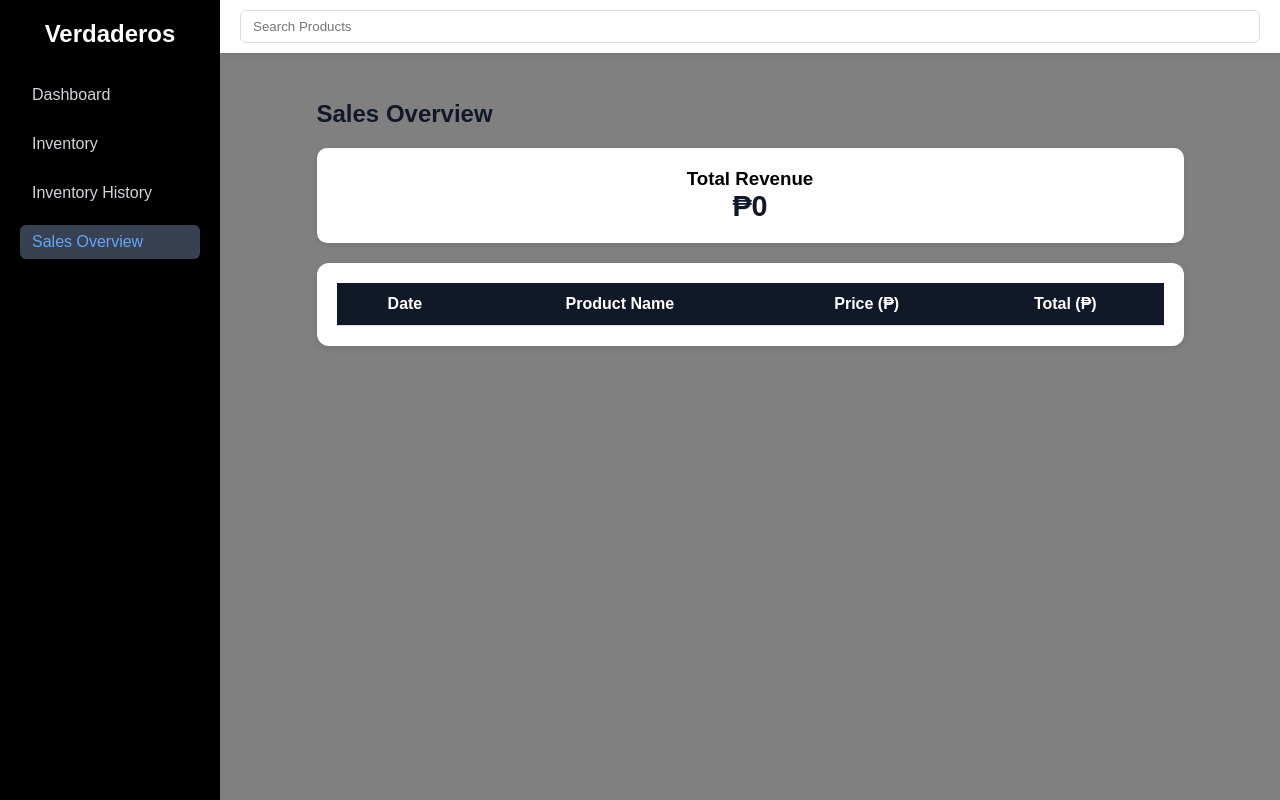
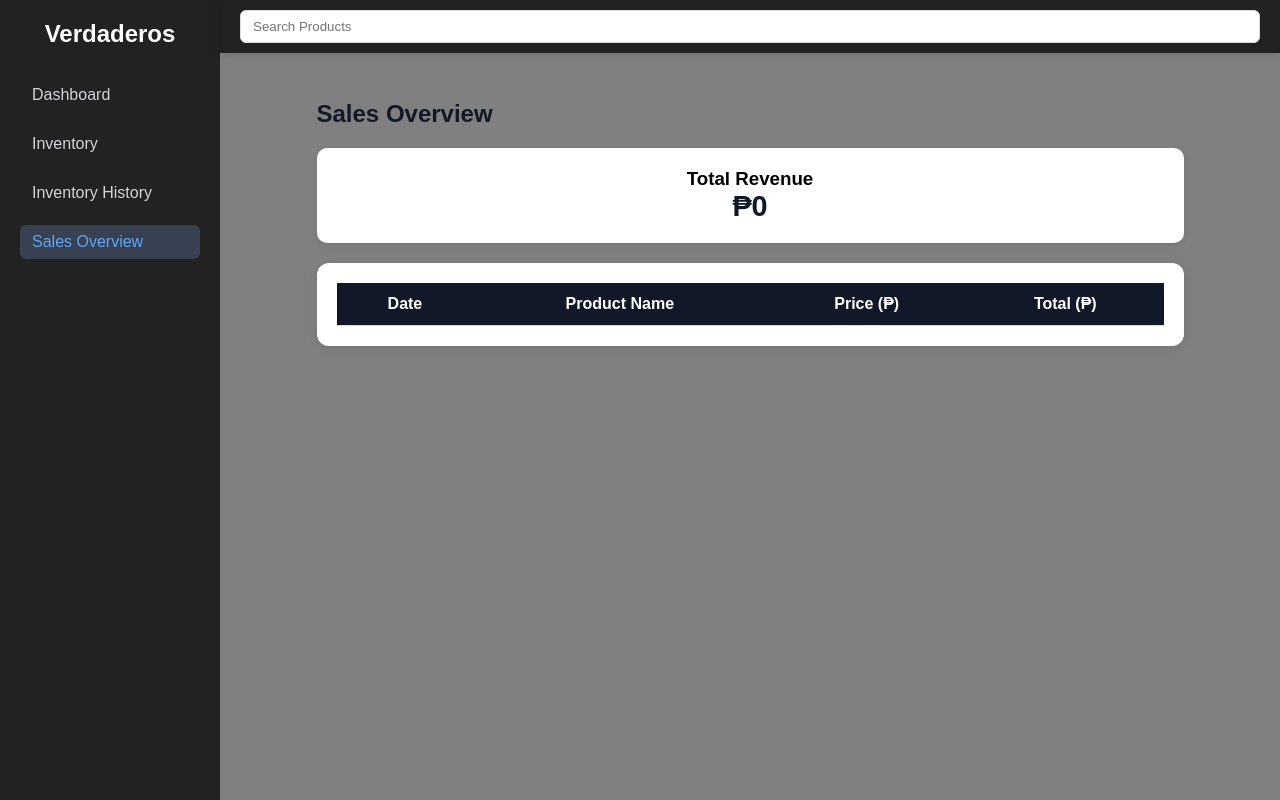
Before and after one commit to johnlloydtrinidad08-glitch/STOCKZ, a plain HTML site: page StockZ/sales.html in a window 1280 px wide. Drawn offline with Linux system fonts and the light colour scheme; no server answers.

Commit message:
Update styles.css

```diff
--- a/StockZ/css/styles.css
+++ b/StockZ/css/styles.css
@@ -1,4 +1,6 @@
-/* global reset and base style */
+/* =====================================================
+   GLOBAL RESET & BASE STYLE
+   ===================================================== */
 * {
   margin: 0;
   padding: 0;
@@ -13,10 +15,12 @@ body {
   color: #000000;
 }
 
-/* side bar */
+/* =====================================================
+   SIDEBAR
+   ===================================================== */
 .sidebar {
   width: 220px;
-  background-color: #000000;
+  background-color: #222222;
   color: white;
   padding: 20px;
   position: fixed;
@@ -61,13 +65,15 @@ body {
   color: #60a5fa;
 }
 
-/* search bar */
+/* =====================================================
+   TOPBAR (SEARCH BAR)
+   ===================================================== */
 .topbar {
   position: fixed;
   top: 0;
   left: 220px;
   width: calc(100% - 220px);
-  background: #ffffff;
+  background: #222222;
   box-shadow: 0 2px 8px rgba(0,0,0,0.1);
   padding: 10px 20px;
   z-index: 10;
@@ -81,7 +87,9 @@ body {
   outline: none;
 }
 
-/* content */
+/* =====================================================
+   CONTENT LAYOUT
+   ===================================================== */
 .content {
   margin-left: 220px;
   padding: 100px 20px 40px;
@@ -91,7 +99,9 @@ body {
   align-items: center;
 }
 
-/* dashboard */
+/* =====================================================
+   DASHBOARD SECTION
+   ===================================================== */
 .metrics {
   display: grid;
   grid-template-columns: repeat(auto-fit, minmax(180px, 1fr));
@@ -131,7 +141,7 @@ body {
   font-weight: 600;
 }
 
-/* product container */
+/* Product grid container */
 .product-items-container {
   display: flex;
   justify-content: center;
@@ -139,7 +149,7 @@ body {
   gap: 30px;
 }
 
-/* product item styles */
+/* Product item styles */
 .product-item {
   background: transparent;
   border-radius: 10px;
@@ -157,7 +167,7 @@ body {
   cursor: pointer;
 }
 
-/* Zzoom effect on hover */
+/* Zoom effect on hover */
 .product-item img:hover {
   transform: scale(1.3);
   box-shadow: 0 8px 25px rgba(0, 0, 0, 0.3);
@@ -170,7 +180,9 @@ body {
   color: #333;
 }
 
-/* inventory section */
+/* =====================================================
+   INVENTORY SECTION
+   ===================================================== */
 .page-title {
   width: 85%;
   display: flex;
@@ -215,7 +227,7 @@ body {
   background-color: #d1d5db;
 }
 
-/* inventory table */
+/* Inventory Table */
 .table-card {
   background: #fff;
   padding: 20px;
@@ -259,7 +271,9 @@ body {
   transform: scale(1.2);
 }
 
-/* inventory modals (popups) */
+/* =====================================================
+   MODAL STYLES (Inventory popups)
+   ===================================================== */
 .modal {
   position: fixed;
   top: 0;
@@ -317,7 +331,9 @@ body {
   margin-top: 15px;
 }
 
-/* inventory history at sales (tables) */
+/* =====================================================
+   INVENTORY HISTORY & SALES (Tables only)
+   ===================================================== */
 .summary-card {
   background: white;
   border-radius: 10px;
@@ -334,13 +350,17 @@ body {
   color: #111827;
 }
 
-/* animations */
+/* =====================================================
+   ANIMATIONS
+   ===================================================== */
 @keyframes fadeIn {
   from { opacity: 0; transform: translateY(10px); }
   to { opacity: 1; transform: translateY(0); }
 }
 
-/* dropdown */
+/* =====================================================
+   DROPDOWN BUTTON
+   ===================================================== */
 .dropdown {
   position: relative;
   display: inline-block;
```
